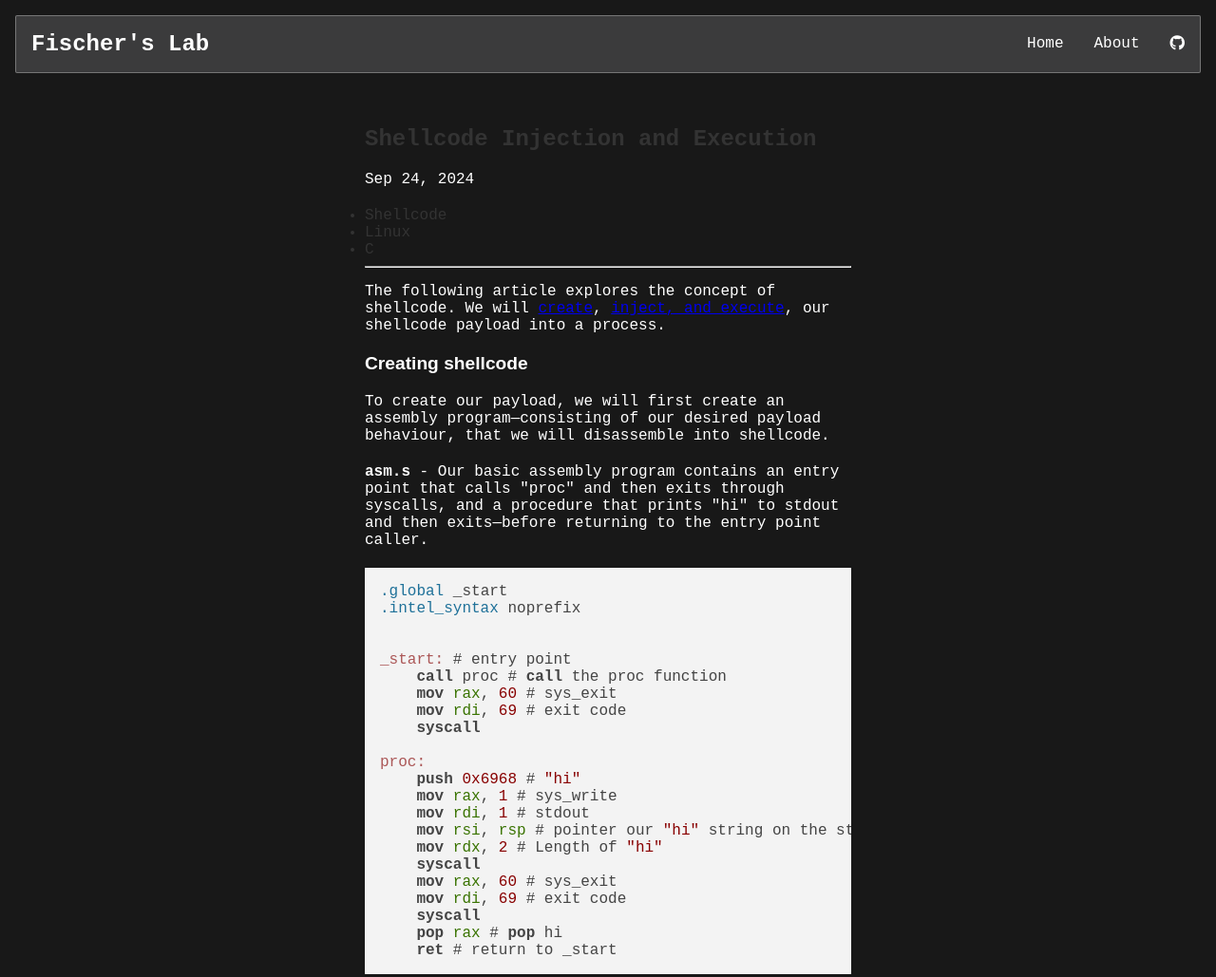
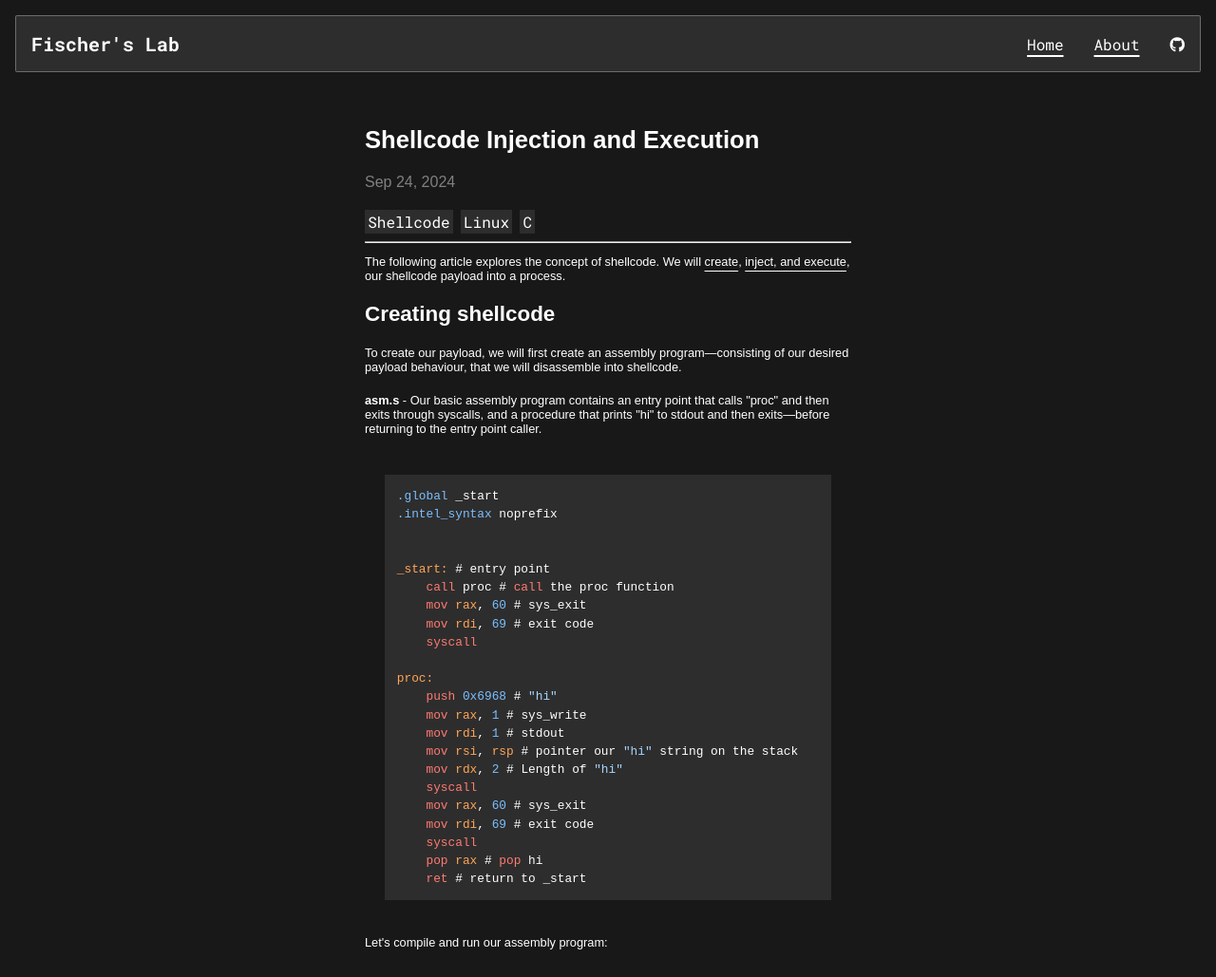
Before and after one commit to fischer36/fischer36.github.io, a website: page posts/shellcode_windows.html in a window 1280 px wide. Shown: the top 1029 px of the page at 95% size. Drawn offline with nearby package versions, Linux system fonts and the light colour scheme; a web font is replaced by a local one.

Commit message:
Ui updates

```diff
--- a/posts/shellcode_windows.html
+++ b/posts/shellcode_windows.html
@@ -9,8 +9,15 @@
     <script src="https://kit.fontawesome.com/29844f2f13.js" crossorigin="anonymous"></script>
     <link rel="stylesheet" href="../style.css">
 
-<!-- Include Highlight.js CSS -->
-  <link rel="stylesheet" href="https://cdnjs.cloudflare.com/ajax/libs/highlight.js/11.7.0/styles/default.min.css">
+  <link rel="stylesheet" href="https://cdnjs.cloudflare.com/ajax/libs/highlight.js/11.7.0/styles/github-dark.min.css">
+
+    <link rel="preconnect" href="https://fonts.googleapis.com">
+    <link rel="preconnect" href="https://fonts.gstatic.com" crossorigin>
+    <link
+        href="https://fonts.googleapis.com/css2?family=Crimson+Text:ital,wght@0,400;0,600;0,700;1,400;1,600;1,700&family=Fira+Sans:ital,wght@0,100;0,200;0,300;0,400;0,500;0,600;0,700;0,800;0,900;1,100;1,200;1,300;1,400;1,500;1,600;1,700;1,800;1,900&family=Libre+Baskerville:ital,wght@0,400;0,700;1,400&family=Merriweather:ital,wght@0,300;0,400;0,700;0,900;1,300;1,400;1,700;1,900&display=swap"
+        rel="stylesheet">
+
+<link href="https://fonts.googleapis.com/css2?family=Roboto+Mono:ital,wght@0,100..700;1,100..700&display=swap" rel="stylesheet">
 
   <!-- Include Highlight.js JavaScript -->
   <script src="https://cdnjs.cloudflare.com/ajax/libs/highlight.js/11.7.0/highlight.min.js"></script>
@@ -56,7 +63,7 @@
         <h2 id="creating">Creating shellcode</h2>
 <p>To create our payload, we will first create an assembly program—consisting of our desired payload behaviour, that we will disassemble into shellcode.</p>
         <p><b>asm.s</b> - Our basic assembly program contains an entry point that calls "proc" and then exits through syscalls, and a procedure that prints "hi" to stdout and then exits—before returning to the entry point caller.
-       <pre><code>.global _start
+       <pre><code style="font-size:0.8rem;">.global _start
 .intel_syntax noprefix
 
 
@@ -79,13 +86,13 @@ proc:
     pop rax # pop hi
     ret # return to _start</code></pre>
 <p>Let's compile and run our assembly program:</p>
-<pre><code>$ as asm.s -o asm.o
+<pre><code style="font-size:0.8rem;">$ as asm.s -o asm.o
 $ ld asm.o -o asm
 $ ./asm
 Output: hi</code></pre>
 
     <p>Now that we have our assembly program, we will use objdump in order to extract the shellcode for our "proc" procedure:</p>
-<pre><code>$ objdump -D asm
+<pre><code style="font-size:0.8rem;">$ objdump -D asm
 
 0000000000401000 <_start>:
   401000:	e8 10 00 00 00       	call   401015 <proc>
@@ -111,7 +118,7 @@ Output: hi</code></pre>
 ; \x01\x00\x00\x00\x48\x89\xe6\x48\xc7\xc2\x02\x00\x00\x00\x0f\x05\x48
 ; \xc7\xc0\x3c\x00\x00\x00\x48\xc7\xc7\x45\x00\x00\x00\x0f\x05\x58\xc3</code></pre>
 <p><b>demo.c</b> - C program to verify the shellcode:</p>
-<pre><code>#include &lt;stdio.h&gt;
+<pre><code style="font-size:0.8rem;">#include &lt;stdio.h&gt;
 __attribute__((section(".text"))) static char code[] = // Our payload
     "\x68\x68\x69\x00\x00\x48\xc7\xc0\x01\x00\x00\x00\x48\xc7\xc7\x01\x00\x00"
     "\x00\x48\x89\xe6\x48\xc7\xc2\x02\x00\x00\x00\x0f\x05\x48\xc7\xc0\x3c\x00"
@@ -123,13 +130,13 @@ int main(int argc, char *argv[]) {
   return 1;
 }</code></pre>
 <p>Compile and run demo.c:</p>
-<pre><code>$ gcc demo.c -o demo
+<pre><code style="font-size:0.8rem;">$ gcc demo.c -o demo
 $ ./demo
 Output: hi // Successful payload execution
 </code></pre>
         <h2 id="inject">Injection and Execution</h2>
         <p><b>injector.c</b> - This program will inject and execute our payload in a target process using ptrace.</p>
-<pre><code>#include &lt;stdio.h&gt;
+<pre><code style="font-size:0.8rem;">#include &lt;stdio.h&gt;
 #include &lt;stdlib.h&gt;
 #include &lt;string.h&gt;
 #include &lt;sys/ptrace.h&gt;
@@ -234,7 +241,7 @@ int main(int argc, char *argv[]) {
   }
 }</code></pre>
  <p>Compile and run the injector with the target process id (pid):</p>
- <pre><code>$ gcc injector.c -o injector
+ <pre><code style="font-size:0.8rem;">$ gcc injector.c -o injector
 $ ./injector 1234
 
 The target process with pid 1234, prints "hi" and then exit.</code></pre>
--- a/style.css
+++ b/style.css
@@ -41,6 +41,9 @@ html {
 .list-item .title a {
     font-size: 18px;
     color: #fff;
+
+    text-underline-offset: 0.3rem;
+text-decoration-thickness: 0.1em;
 }
 
   .list-item .title a:hover {
@@ -57,6 +60,9 @@ html {
 .list-item .readmore {
     color: white;
     font-size: 15px;
+
+    text-underline-offset: 0.3rem;
+text-decoration-thickness: 0.1em;
 }
 
   .list-item .readmore:hover {
@@ -81,7 +87,7 @@ header {
     text-align: center;
     justify-content: space-between;
 
-    background-color: rgba(120, 122, 124, 0.363);
+  background-color: rgb(46, 45, 45);
 
     border: 1px solid rgba(255, 255, 255, 0.3);
 
@@ -96,7 +102,7 @@ header {
 
 header h1 {
 
-    font-size: 24px;
+    font-size: 20px;
 
 
 }
@@ -130,8 +136,9 @@ nav ul li a {
     font-size: 16px;
     padding: auto;
     color: #fff;
-    text-decoration: none;
     transition: background-color 0.3s;
+    text-underline-offset: 0.3rem;
+text-decoration-thickness: 0.1em;
     width: 10px;
     height: 10px;
     text-align: center;
@@ -140,7 +147,7 @@ nav ul li a {
 }
 
 nav ul li a:hover {
-    background-color: rgb(26, 25, 25);
+    background-color: red;
 }
 
 main {
@@ -164,3 +171,80 @@ h2 {
     margin-bottom: 20px;
     color:white;
 }
+.post {
+  color:white;
+
+    font-family: 'Geist-Regular', sans-serif; /* Use Geist-Regular for body text */
+}
+.post .tags {
+  display: flex;
+  flex-wrap: wrap;
+  list-style: none;
+  padding: 0;
+}
+.post li{
+  margin-right: 0.5rem;
+  background-color: rgb(46, 45, 45);
+  padding: 0.1rem 0.2rem;
+}
+.post .date {
+  color:gray;
+  font-size: 1.0rem;
+}
+.post h1{
+    font-size: 1.6rem;
+}
+.post h2{
+
+    font-size: 1.4rem;
+}
+.post p{
+    font-size: 0.8rem;
+}
+
+.post a {
+color:white;
+    text-underline-offset: 0.3rem;
+
+text-decoration-thickness: 0.1em;
+}
+.post a:hover {
+background-color: red;
+}
+.post .readmore {
+
+    text-underline-offset: 0.3rem;
+
+text-decoration-thickness: 0.1em;
+}
+.post pre {
+    padding: 16px; /* Padding inside the code block */
+    overflow: auto; /* Enable scrolling for long code blocks */
+    margin: 16px 0; /* Margin to separate from surrounding content */
+    font-size: 10px; /* Font size for better readability */
+    line-height: 1.5; /* Line height for spacing between lines */
+}
+
+.post code {
+    background-color: rgb(46, 45, 45);
+    color: white; /* Color for inline code text */
+    padding: 2px 4px; /* Padding for inline code */
+    margin: 5px 5px;
+}
+a {
+  color:white;
+
+    text-underline-offset: 0.3rem;
+
+
+text-decoration-thickness: 0.1em;
+}
+
+a:hover{
+  background-color:red;
+
+    text-underline-offset: 0.3rem;
+
+
+text-decoration-thickness: 0.1em;
+}
```
Also changed, not shown: posts/asm_proce.html (+9 -2 lines), posts/elf_proc.html (+14 -6 lines).
